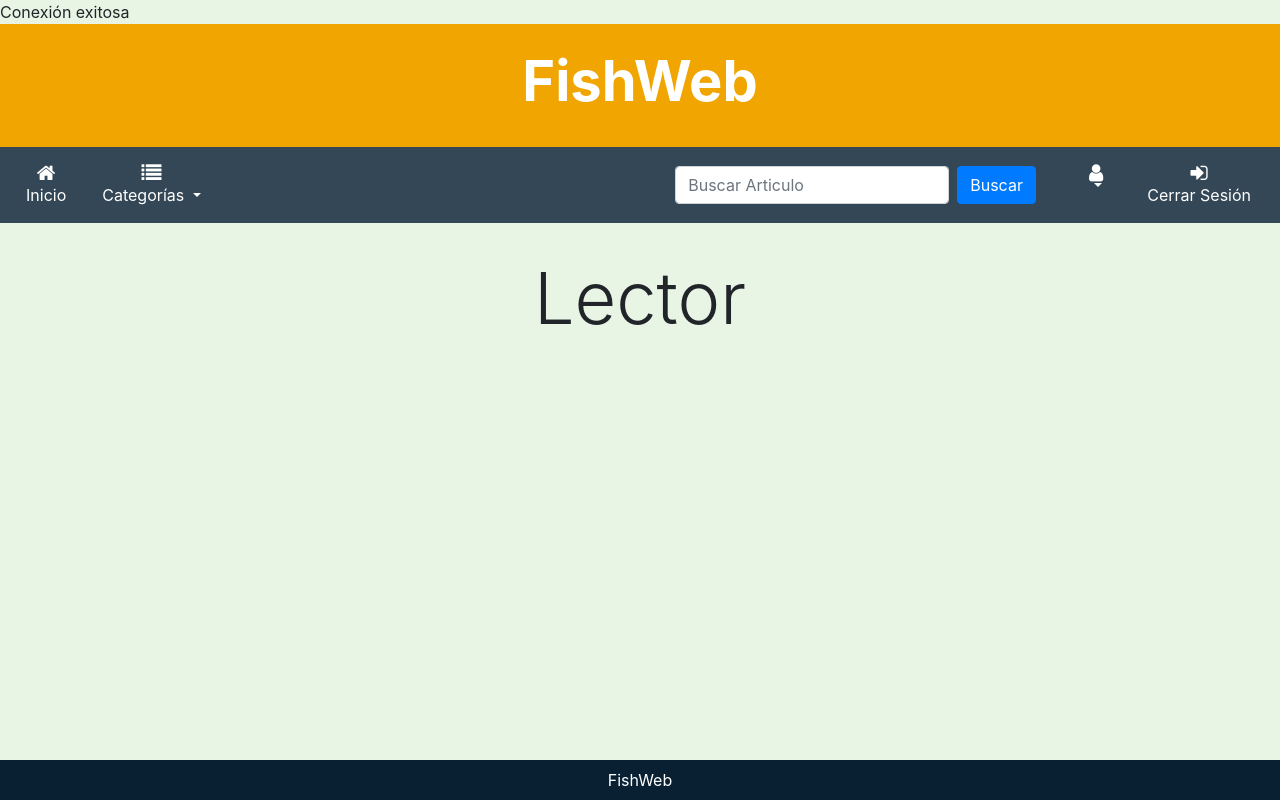
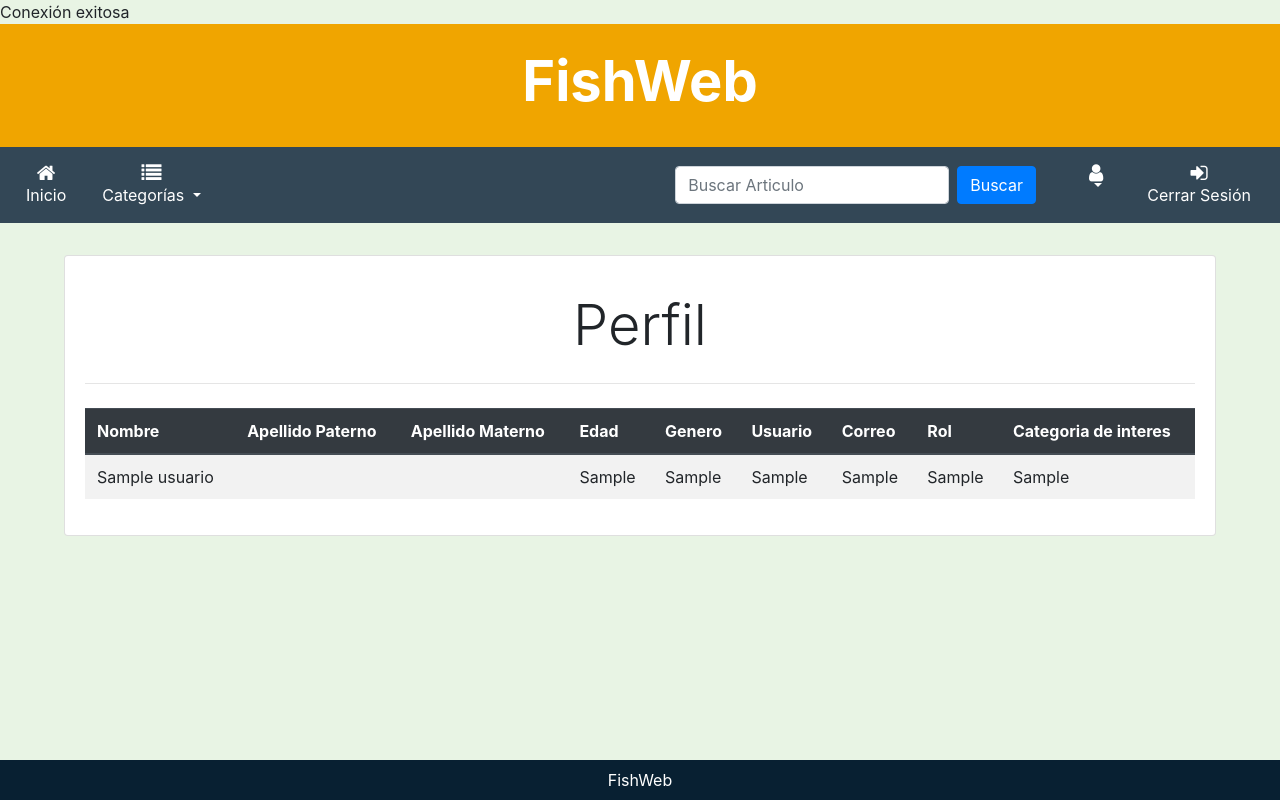
Before and after one commit to iJCode1/FishWeb, a PHP site: page /Cindy/lector.php in a window 1280 px wide. Run offline with PHP 8.4, Linux system fonts and the light colour scheme; the visitor is signed in with stand-in values (Sample User, id 1); tables that the repository leaves empty or names only in its code hold one stand-in row (values such as "Sample post"); data that the repository does not hold is empty.

Commit message:
datos lector

```diff
--- a/FishWeb/Cindy/lector.php
+++ b/FishWeb/Cindy/lector.php
@@ -70,7 +70,7 @@ if ($genero != "") {
                     </a>
                     <div class="dropdown-menu" aria-labelledby="navbarDropdown">
                     <a class="dropdown-item" href="lector.php">Perfil</a>
-                    <a class="dropdown-item" href="modificar.php">Modificar mis datos</a>
+                    <a class="dropdown-item" href="editar.php?id_nosotros=<?php echo $i['id_nosotros']; ?>">Modificar mis datos</a>
                     <a class="dropdown-item" href="comentarios.php">Mis comentarios</a>
                 </li>
 
@@ -87,9 +87,52 @@ if ($genero != "") {
       </div>
     </div>
     <div>
-        <h2 class="text-center display-3">Lector</h2>
-    </div>
-</div>
+    <main class="Lector">
+      <div class="card mt-4 card--admin">
+        <div class="card-body">
+          <h2 class="text-center display-4 mt-3">Perfil</h2>
+          <hr class="mt-4 mb-3"/>
+          <table class="table table-hover table-striped mt-4">
+            <thead class="thead-dark">
+              <tr>
+                <th>Nombre</th>
+                <th>Apellido Paterno</th>
+                <th>Apellido Materno</th>
+                <th>Edad</th>
+                <th>Genero</th>
+                <th>Usuario</th>
+                <th>Correo</th>
+                <th>Rol</th>
+                <th>Categoria de interes</th>
+              </tr>
+            </thead>
+            <?php
+
+                $consulta = "SELECT * from  lector, usuario";
+                $res_consulta = mysqli_query($db, $consulta);
+                while ($i = mysqli_fetch_array($res_consulta)) {
+                    ?>
+                            <tr>
+                            <td><?php echo $i['nombre'] ?></td>
+                            <td><?php echo $i['apPat'] ?></td>
+                            <td><?php echo $i['apMat'] ?></td>
+                            <td><?php echo $i['edad'] ?></td>
+                            <td><?php echo $i['genero'] ?></td>
+                            <td><?php echo $i['usuario'] ?></td>
+                            <td><?php echo $i['correo'] ?></td>
+                            <td><?php echo $i['rol'] ?></td>
+                            <td><?php echo $i['categoria'] ?></td>
+                            </tr>
+                            <?php
+                }
+
+                ?>
+                    </table>
+                        </div>
+                    </div>
+                    </main>
+                </div>
+
 <footer class="fixed-bottom">
     <p>FishWeb</p>
 </footer>
```
